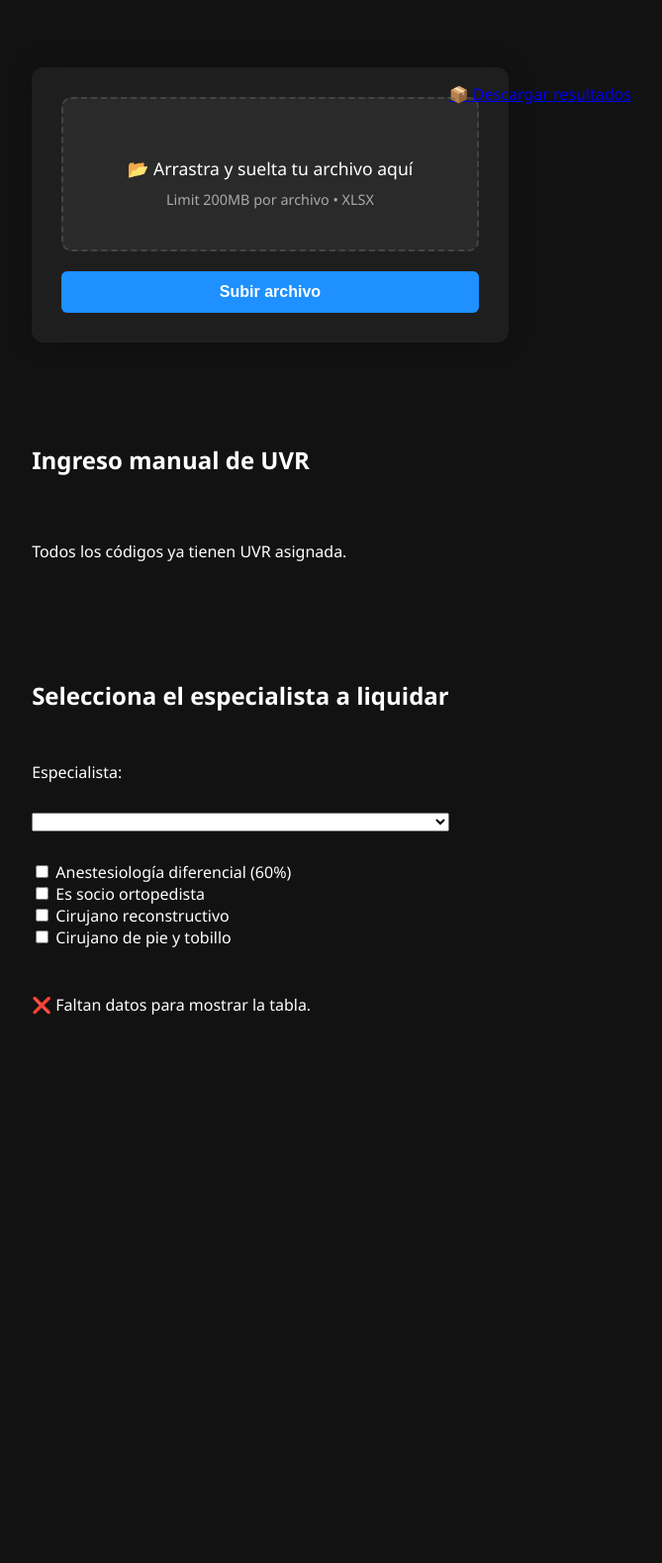
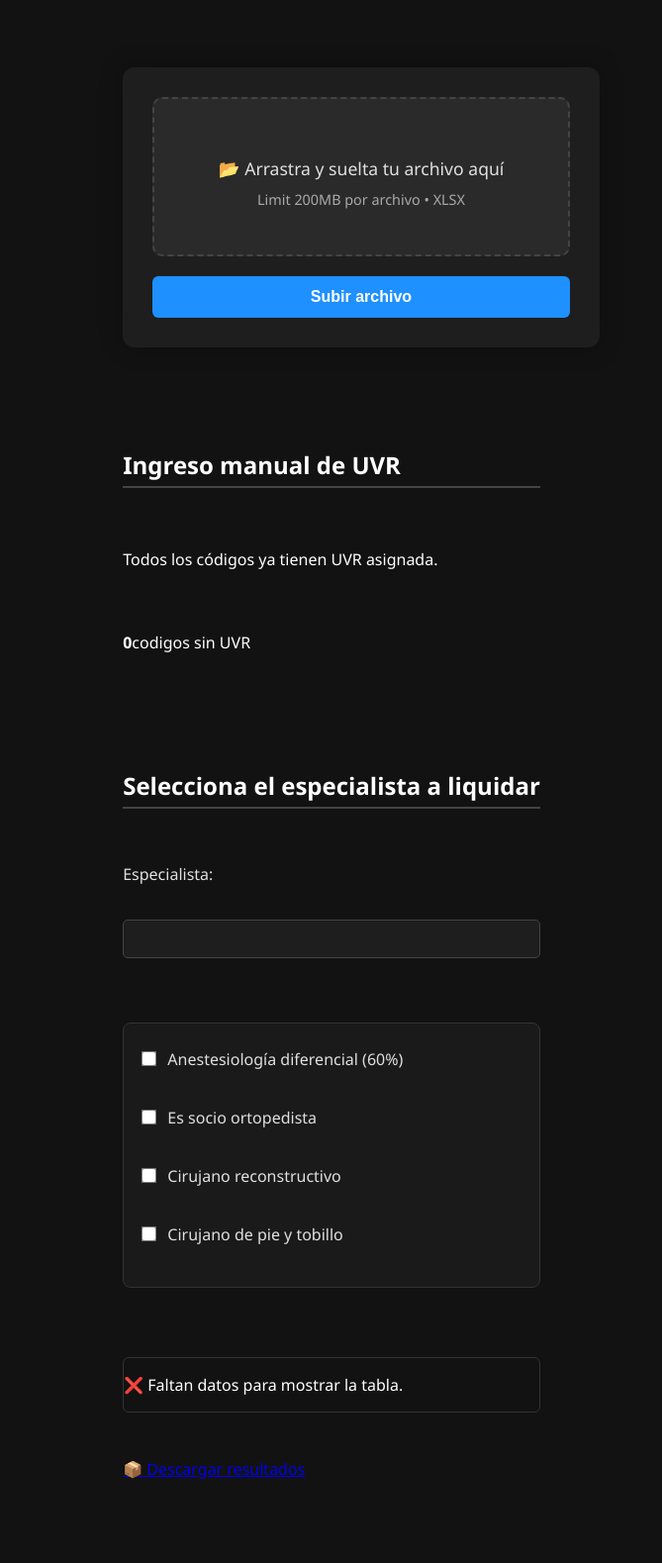
Before and after one commit to DeckDev73/LiquidadorHonorarios, a Flask app: page / in a window 1280 px wide. Shown: the whole page at 99% size, without its empty margins (305-974 px from the left). Before the commit the page ends 1025 px from the top, so only its background shows below. Run offline with Flask 3, Linux system fonts and the light colour scheme; lists and menus that the app fills with data are empty.

Commit message:
no recuerdo que hice

```diff
--- a/app.py
+++ b/app.py
@@ -3,13 +3,11 @@
 import os
 from io import BytesIO
 import pandas as pd
-
 from logic.cargaArchivo import load_excel_file
 from logic.uvr import obtener_codigos_faltantes_uvr, asignar_uvr
 from logic.especialidades import obtener_profesionales_y_especialidades
 from logic.liquidacion import liquidar_dataframe, extraer_flags_desde_request
 from logic.utils import guardar_estado_como_pickle, cargar_estado_desde_pickle, limpiar_archivos_anteriores
-
 from types import SimpleNamespace
 
 app = Flask(__name__)
@@ -61,7 +59,7 @@
     filename = secure_filename(file.filename)
     path = os.path.join(app.config['UPLOAD_FOLDER'], filename)
     file.save(path)
-
+    flash("✅ Archivo cargado correctamente y anteriores eliminados.")
     try:
         df = load_excel_file(path)
     except ValueError as e:
@@ -95,6 +93,12 @@
     guardar_estado_como_pickle(STATE['df'])
     flash(f"✅ UVR {valor_uvr} asignada a {len(codigos)} código(s).")
     return redirect(url_for('index'))
+
+@app.route('/uvr_faltantes', methods=['GET'])
+def uvr_faltantes():
+    df = STATE.get('df')
+    codigos = obtener_codigos_faltantes_uvr(df) if df is not None else []
+    return render_template('partials/uvr.html', codigos_faltantes=codigos)
 
 
 @app.route('/guardar_flags_liquidacion', methods=['POST'])
--- a/logic/liquidacion.py
+++ b/logic/liquidacion.py
@@ -4,7 +4,7 @@
 VALOR_UVR = 1270
 VALOR_UVR_ISS_ANESTESIA = 960
 
-# 🧑‍⚕️ Listas de especialistas con reglas especiales
+# Listas de especialistas con reglas especiales
 ANESTESIOLOGOS_CON_INCREMENTO = [
     "SINISTERRA MEJIA ERNEY MAURICIO ",
     "GALLEGO DUQUE JORGE ALEJANDRO ",
--- a/templates/main.html
+++ b/templates/main.html
@@ -8,11 +8,6 @@
 
 <div style="display: flex; flex-direction: column; gap: 30px;">
 {% include "partials/carga.html" %}<br>
-{% include "partials/uvr.html" %}<br>
-{% include "partials/especialidades.html" %}
-{% include "partials/especialistas.html" %}
-</div>
-
 {% with messages = get_flashed_messages() %}
     {% if messages %}
       <div class="flash-messages">
@@ -24,6 +19,14 @@
       </div>
     {% endif %}
   {% endwith %}
+{% include "partials/uvr.html" %}<br>
+{% include "partials/especialidades.html" %}
+{% include "partials/especialistas.html" %}
+<p><a href="/descargar">📦 Descargar resultados</a></p>
+
+
+
+</div>
 
 
 
@@ -63,7 +66,6 @@
         <button type="submit">Liquidar</button>
     </form>-->
 
-    <p><a href="/descargar">📦 Descargar resultados</a></p>
 
 </body>
 </html>
--- a/templates/partials/especialistas.html
+++ b/templates/partials/especialistas.html
@@ -1,3 +1,115 @@
+<style>
+  body {
+    background-color: #121212;
+    color: #ffffff;
+    font-family: 'Segoe UI', sans-serif;
+  }
+
+  h2 {
+    color: #ffffff;
+    border-bottom: 2px solid #444;
+    padding-bottom: 5px;
+    margin-bottom: 15px;
+  }
+
+  label {
+    display: block;
+    margin: 10px 0 5px;
+    color: #e0e0e0;
+  }
+
+  select {
+    background-color: #1e1e1e;
+    color: #ffffff;
+    border: 1px solid #444;
+    border-radius: 5px;
+    padding: 10px 14px;
+    width: 100%;
+    font-size: 16px;
+    margin-bottom: 15px;
+    appearance: none;
+    max-width: 500px;
+    box-sizing: border-box;
+  }
+
+  select:focus {
+    outline: none;
+    border-color: #6a5acd;
+    box-shadow: 0 0 6px #6a5acd;
+  }
+
+  input[type="checkbox"] {
+    transform: scale(1.2);
+    margin-right: 8px;
+    accent-color: #6a5acd;
+  }
+
+  #parametros-liquidacion {
+    margin: 20px 0;
+    padding: 15px;
+    background-color: #1a1a1a;
+    border-radius: 8px;
+    border: 1px solid #333;
+  }
+
+  /* Tabla dinámica con scroll */
+  #tabla-especialista::-webkit-scrollbar {
+  width: 10px;
+}
+
+#tabla-especialista::-webkit-scrollbar-track {
+  background: #1a1a1a;
+  border-radius: 10px;
+}
+
+#tabla-especialista::-webkit-scrollbar-thumb {
+  background: #6a5acd;
+  border-radius: 10px;
+  border: 2px solid #1a1a1a;
+}
+#tabla-especialista::-webkit-scrollbar-thumb:hover {
+  background: #7d6df2;
+}
+#tabla-especialista {
+  max-height: 300px; /* altura inicial visible */
+  overflow-y: auto;
+  border: 1px solid #333;
+  border-radius: 6px;
+  margin-top: 20px;
+}
+
+#tabla-especialista table {
+  width: 100%;
+  border-collapse: collapse;
+  background-color: #1e1e1e;
+  color: #fff;
+}
+
+#tabla-especialista th,
+#tabla-especialista td {
+  border: 1px solid #444;
+  padding: 10px;
+  text-align: left;
+}
+
+#tabla-especialista th {
+  background-color: #2a2a2a;
+  color: #f0f0f0;
+  position: sticky;
+  top: 0;
+  z-index: 1;
+}
+
+#tabla-especialista tr:nth-child(even) {
+  background-color: #262626;
+}
+
+#tabla-especialista tr:hover {
+  background-color: #333;
+}
+</style>
+
+
 <h2>Selecciona el especialista a liquidar</h2>
 
 <label for="especialista">Especialista:</label>
@@ -18,6 +130,8 @@
   <label><input type="checkbox" id="check_reconstruc"> Cirujano reconstructivo</label><br>
   <label><input type="checkbox" id="check_pie"> Cirujano de pie y tobillo</label><br>
 </div>
+
+<!--tabla-->
 <div id="tabla-especialista"></div>
 
 <!-- Este script inyecta los datos directamente en el archivo JS -->
@@ -25,5 +139,25 @@
   {{ profesionales | tojson | safe }}
 </script>
 
+
+
+
+
 <!-- Cargar script JS externo -->
 <script src="{{ url_for('static', filename='js/especialistas.js') }}"></script>
+<script>
+
+  const checkboxes = document.querySelectorAll('#parametros-liquidacion input[type="checkbox"]');
+
+  checkboxes.forEach((checkbox) => {
+    checkbox.addEventListener('change', () => {
+      if (checkbox.checked) {
+        checkboxes.forEach((otherCheckbox) => {
+          if (otherCheckbox !== checkbox) {
+            otherCheckbox.checked = false;
+          }
+        });
+      }
+    });
+  });
+</script>
--- a/templates/partials/uvr.html
+++ b/templates/partials/uvr.html
@@ -1,6 +1,7 @@
 <h2> Ingreso manual de UVR</h2>
 
 {% if codigos_faltantes %}
+
   <form method="POST" action="/asignar_uvr">
     <label for="codigos[]">Selecciona uno o más Códigos Homologados:</label><br>
     <select name="codigos[]" id="codigos[]" multiple required>
@@ -17,3 +18,4 @@
 {% else %}
   <p> Todos los códigos ya tienen UVR asignada.</p>
 {% endif %}
+<p> <strong>{{ codigos_faltantes | length }}</strong>codigos sin UVR</p>
```
